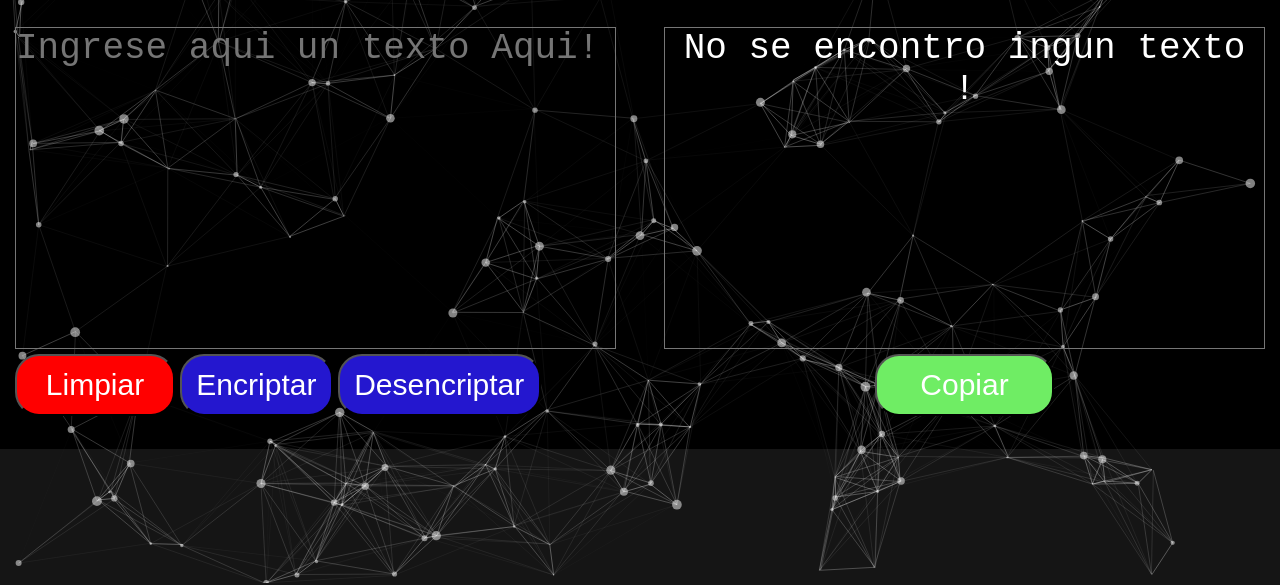
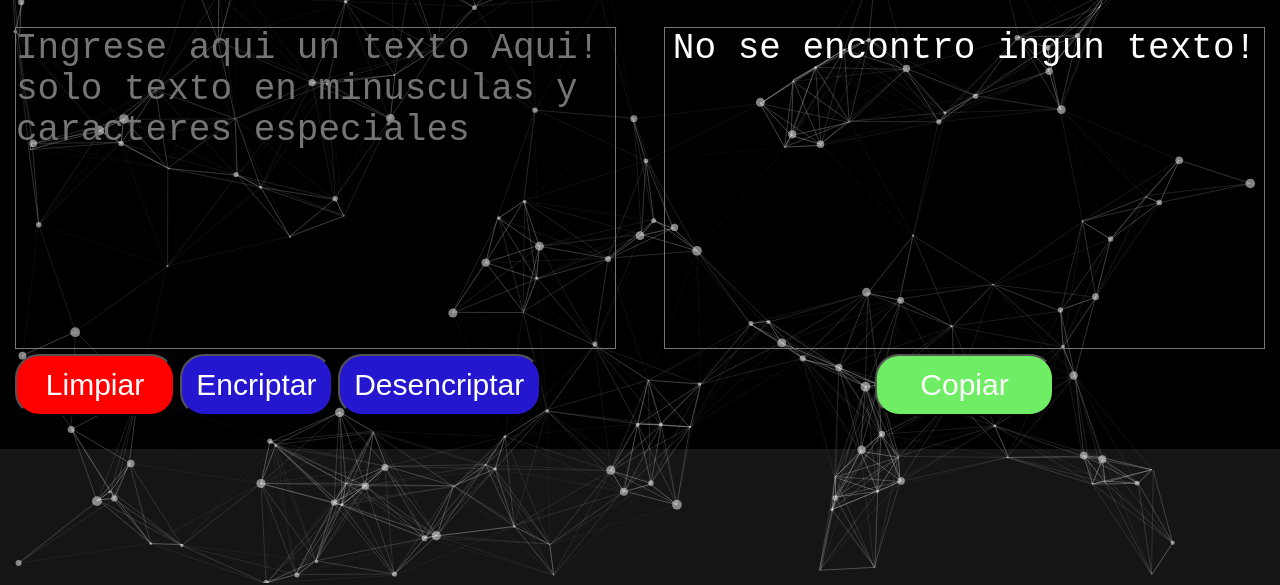
Before and after one commit to miradom51/desencripatador-challenger1-one, a plain HTML site: page index.html in a window 1280 px wide. Shown: the part 217-802 px from the top of the page. Drawn offline with Linux system fonts and the light colour scheme; animation ran at ten frames a second.

Commit message:
Update index.html

```diff
--- a/index.html
+++ b/index.html
@@ -23,7 +23,7 @@
 
         <div class="lado-right">
             <h2 class="title1">TEXTO</h1>
-                <textarea class="input1"  id="input-Area" type="text" placeholder="Ingrese aqui un texto Aqui!"></textarea>
+                <textarea class="input1"  id="input-Area" type="text" placeholder="Ingrese aqui un texto Aqui! solo texto en minusculas y caracteres especiales "></textarea>
 
                 <button class="button1" title="limpiar" type="button" id="limpiarb" onclick="limpiar()">Limpiar</button>
 
@@ -34,7 +34,7 @@
 
         <div class="lado-left" >
             <h2 class="title2">ENCRIPTACION</h2>
-            <textarea class="input2" id="copiar-Area" type="text" placeholder="No hay texto a traducir">No se encontro ingun texto !</textarea>
+            <textarea class="input2" id="copiar-Area" type="text" placeholder="No hay texto a traducir">No se encontro ingun texto!</textarea>
             <button class="button4" id="copy" type="button" onclick="copiar()">Copiar</button>
         </div>
 
```
